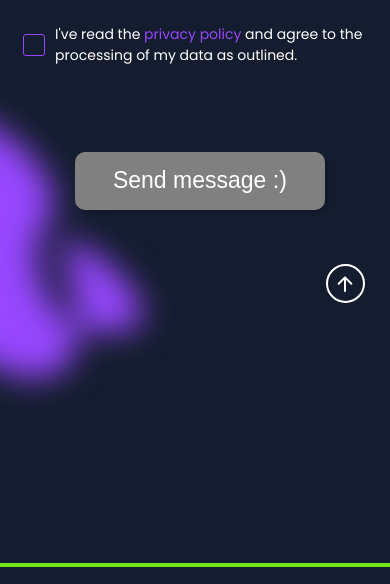
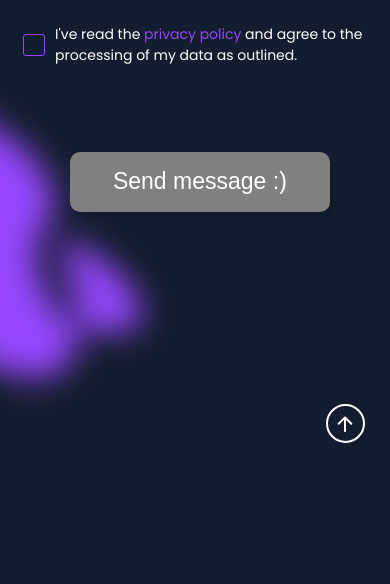
Before and after one commit to Gerth123/Portfolio, an Angular app: page / in a window 390 px wide. Shown: the part 5940-6524 px from the top of the page. Built offline with nearby package versions, Linux system fonts and the light colour scheme.

Commit message:
Corrected the green shadow at my skills for small devices.

```diff
--- a/src/app/about-me/about-me.component.ts
+++ b/src/app/about-me/about-me.component.ts
@@ -20,8 +20,8 @@ export class AboutMeComponent {
     },
     de: {
       headline: 'Über mich',
-      shortDescription: "Hallo, ich bin ein deutschsprachiger Frontend-Entwickler aus der Nähe von Basel. Motiviert durch die grenzenlosen Möglichkeiten in der IT, begeistere ich mich für visuell die Entwicklung fesselnder und intuitiver Webseiten und Anwendungen.",
-      location: "Ich bin offen und kann sowohl vor Ort. als auch aus der Ferne effektiv arbeiten. Ebenso bin ich offen für einen Umzug an einen anderen Standort. ",
+      shortDescription: "Hallo, ich bin ein deutschsprachiger Frontend-Entwickler aus der Nähe von Basel. Motiviert durch die grenzenlosen Möglichkeiten in der IT, begeistere ich mich für die Entwicklung visuell fesselnder und intuitiver Webseiten und Anwendungen.",
+      location: "Ich bin flexibel und kann sowohl vor Ort, sowie aus der Ferne effektiv arbeiten. Ebenso bin ich offen für einen Umzug an einen anderen Standort. ",
       interest: "Ich habe eine Leidenschaft für Technik und bin immer auf der Suche nach neuen Herausforderungen, um meine Kenntnisse und Fähigkeiten zu verbessern.",
       puzzle: "Beim Programmieren geht es nicht nur um das Schreiben von Code; es ist eine kreative Form der Problemlösung. Ich bin stolz auf meine Fähigkeit, komplexe technische Herausforderungen in einfache, benutzerfreundliche Lösungen umzuwandeln. Auf diese Weise helfe ich Ihnen gerne, Ihre Ziele zu erreichen und Ihre Visionen zum Leben zu erwecken.",
     }
--- a/src/app/contact/contact.component.scss
+++ b/src/app/contact/contact.component.scss
@@ -585,18 +585,31 @@ select:-webkit-autofill:focus {
 
   .buttonContainer {
     margin-top: 20px;
+    }
+
+  .arrowUp {
+    margin-top: 140px;
+  }
+
+  .sendMessageButton, .sendMessageButtonFalse {
+    width: 260px;
+    height: 60px;
+
+    > span {
+      width: 100%;
+    }
   }
 }
 
 @media (max-width: 380px) and (max-height: 700px) and (pointer:coarse){
   .arrowUp {
-    margin-top: 100px;
+    margin-top: 140px;
   }
 }
 
 @media (max-width: 360px) and (max-height: 750px) and (pointer:coarse){
   .arrowUp {
-    margin-top: 100px;
+    margin-top: 140px;
   }
 }
 
--- a/src/app/landing-page/landing-page.component.scss
+++ b/src/app/landing-page/landing-page.component.scss
@@ -292,6 +292,12 @@ a {
 @media (max-width: 1600px) {
   .backgroundContainer {
     margin-top: -600px;
+  }
+}
+
+@media (min-width: 1400px) and (max-height: 750px) {
+  .contactStats {
+    margin-top: -20svh;
   }
 }
 
--- a/src/app/shadows/shadows.component.scss
+++ b/src/app/shadows/shadows.component.scss
@@ -151,6 +151,10 @@ section {
   .purpleShadow {
     top: 640svh;
   }
+
+  .greenShadowMySkills {
+    left: -70%;
+  }
 }
 
 @media (max-width: 420px) {
```
Also changed, not shown: src/assets/img/el_pollo_loco_laptop.jpg (added).
